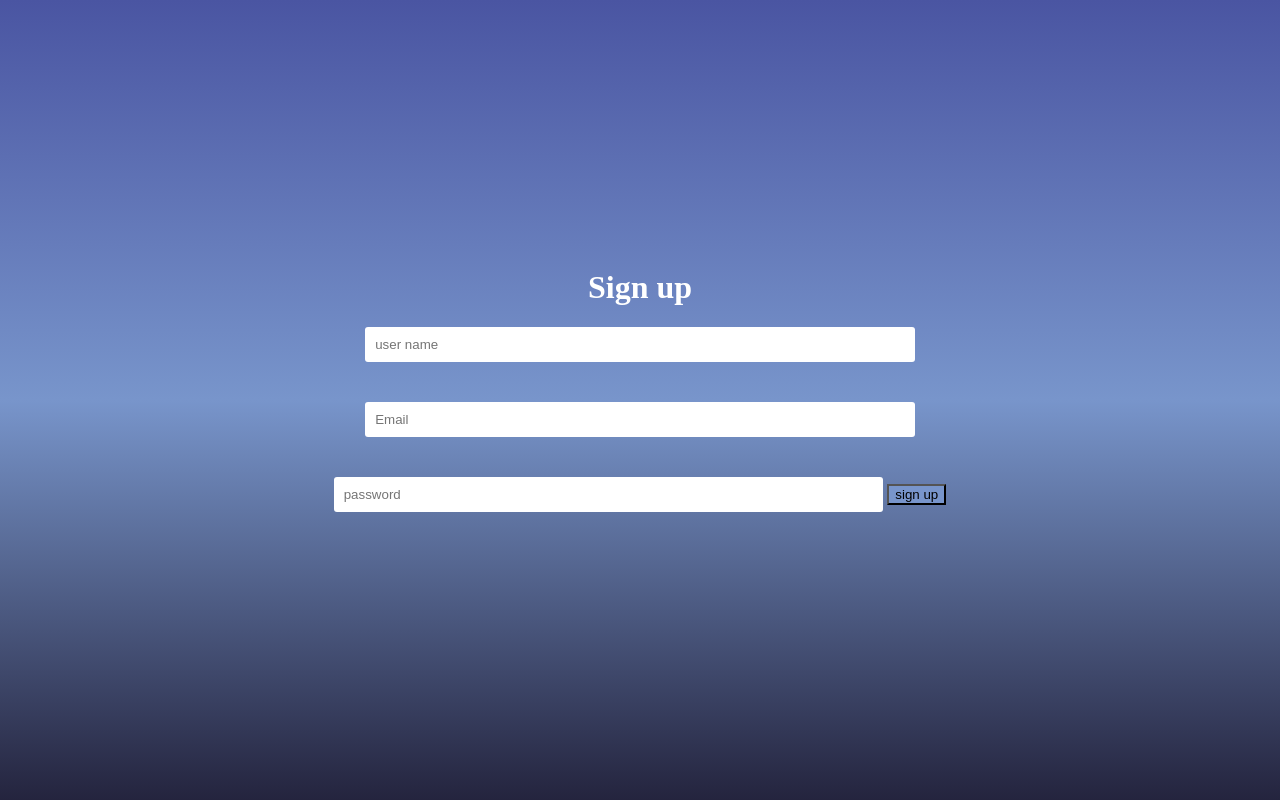
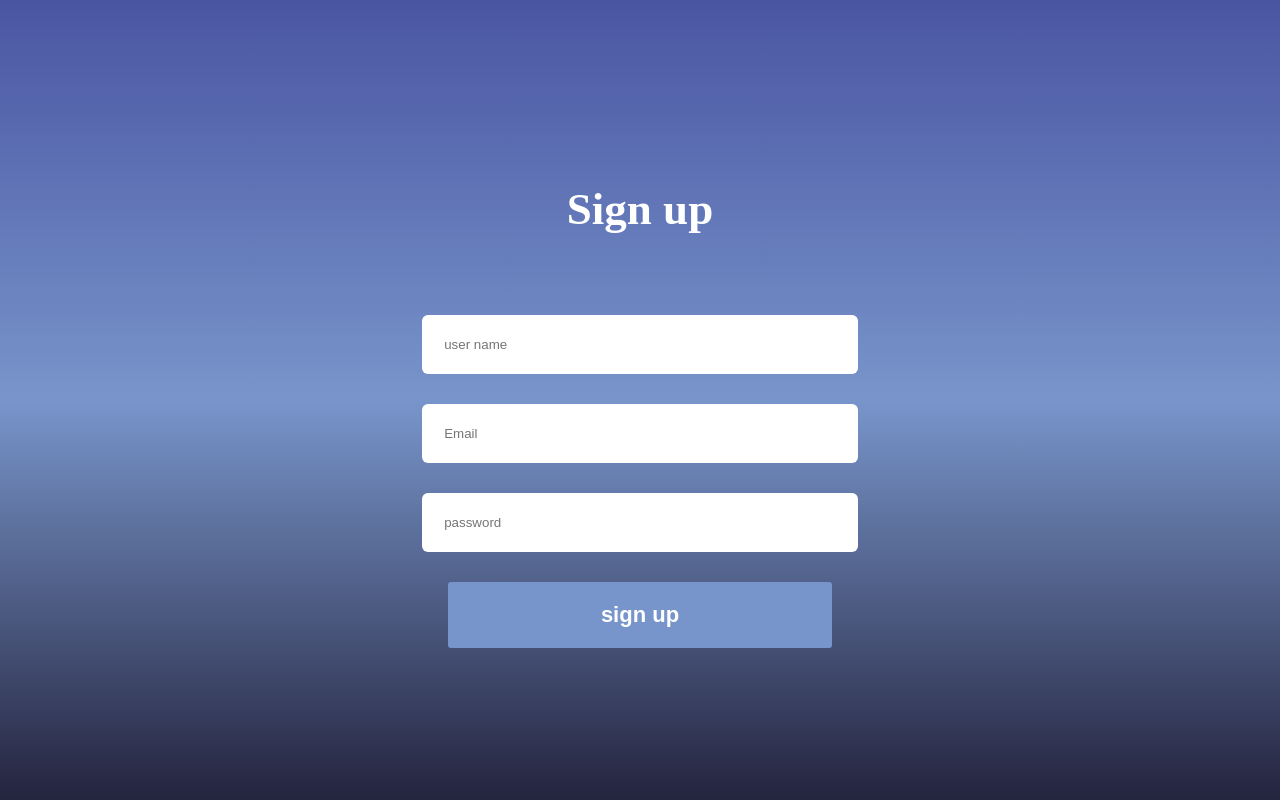
Before and after one commit to erfanmirjalili/project, a plain HTML site: page index.html in a window 1280 px wide. Drawn offline with Linux system fonts and the light colour scheme.

Commit message:
edit header ,button and box

```diff
--- a/style.css
+++ b/style.css
@@ -10,15 +10,29 @@ body{
 }
 h1{
     color: #ffffff;
+    font-weight: bold;
+    padding-bottom: 50px;
+    font-size: 45px;
 }
 button{
     background: #7895cb;
+    border-radius: 3px;
+    border: none;
+    padding: 20px 15px ;
+    cursor: pointer;
+    width: 49%;
+    font-weight: bold;
+    font-size: 22px;
+    color: #ffffff;
+}
+button:hover{
+    background-color: #4a55a2;
 }
 .box{
     color: #e0dede;
-    border-radius: 3px;
+    border-radius: 6px;
     border: none;
-    width: 80%;
-    margin-bottom: 40px;
-    padding: 10px;
+    width: 50%;
+    margin-bottom: 30px;
+    padding: 22px;
 }
```
